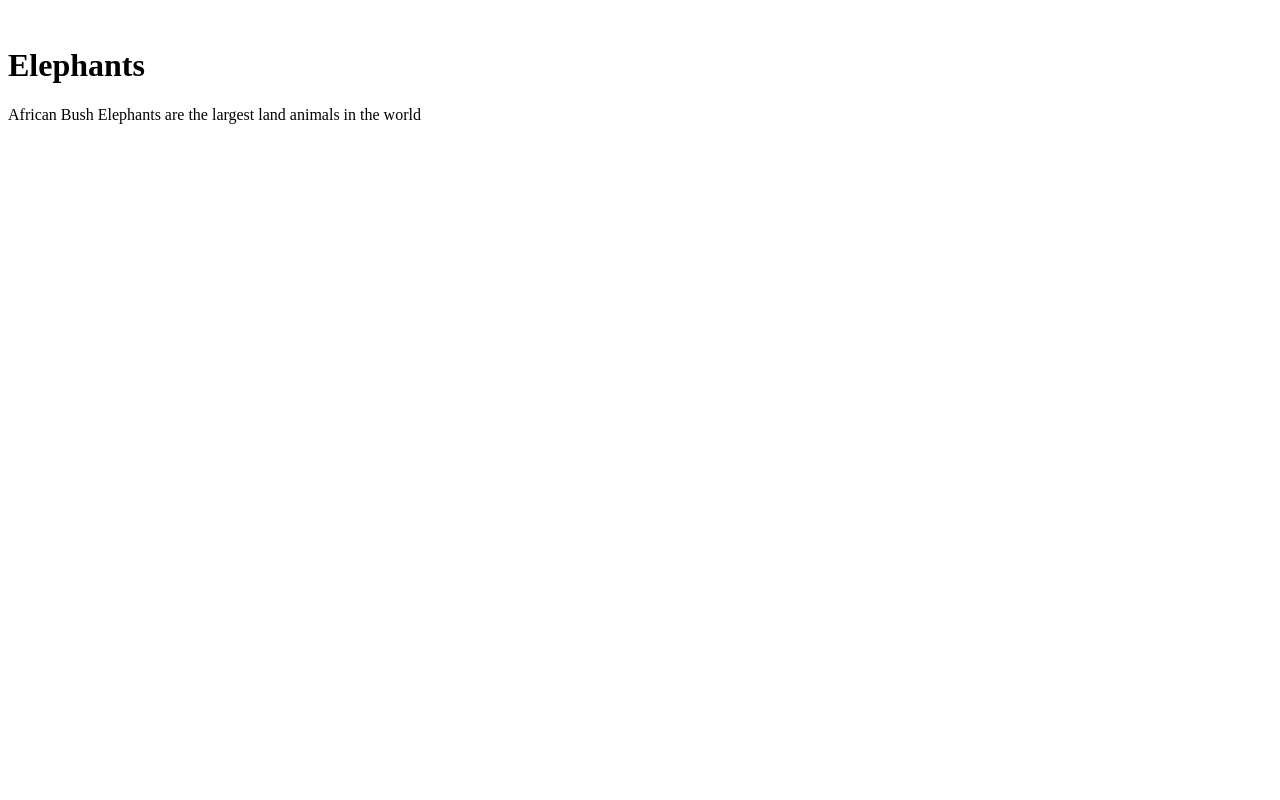
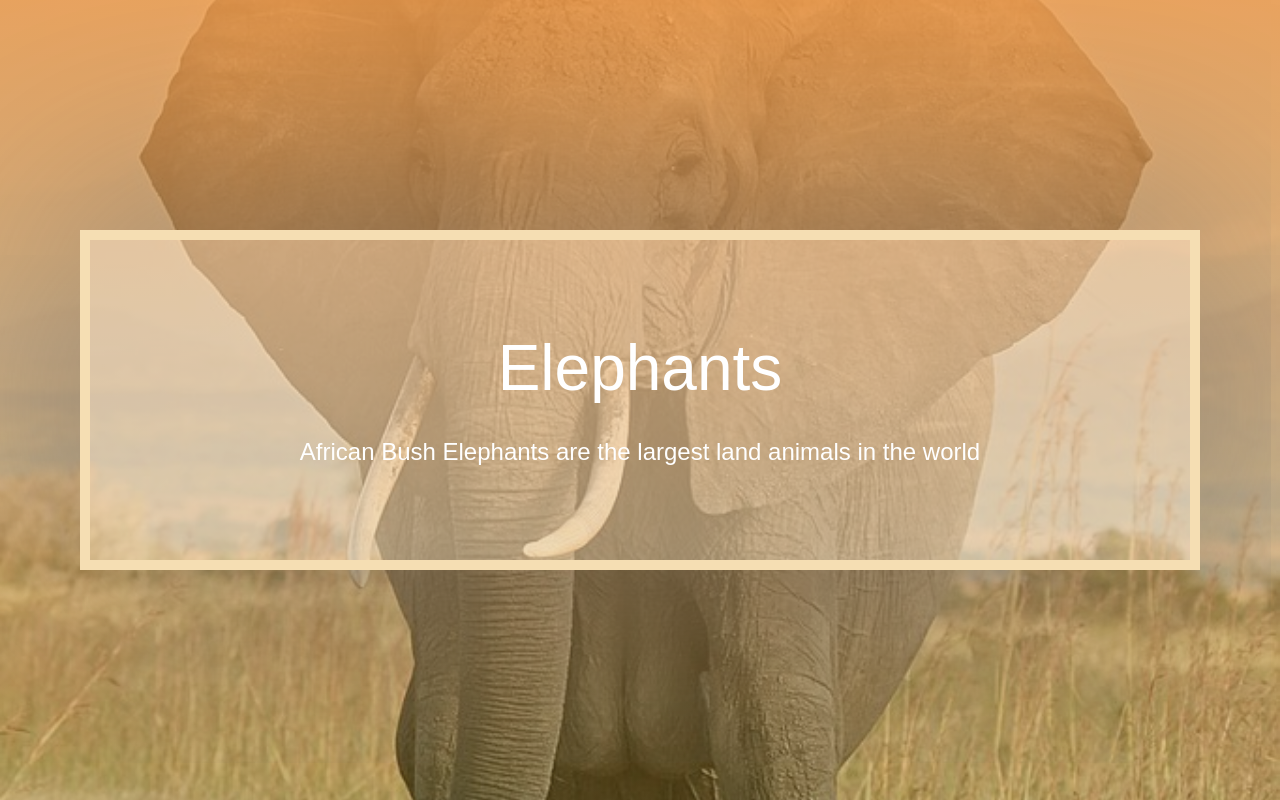
Before and after one commit to gkpeel/elephants, a plain HTML site: page index.html in a window 1280 px wide. Drawn offline with Linux system fonts and the light colour scheme.

Commit message:
updated stylesheet and content

```diff
--- a/index.html
+++ b/index.html
@@ -10,10 +10,13 @@
 </head>
 <body>
     <div class="background-img">
-        <img src="" alt="">
+        <div class="overlay d-flex">
+            <div class="main-text">
+                <h1>Elephants</h1>
+                <div class="callout-text">African Bush Elephants are the largest land animals in the world</div>
+            </div>
+        </div>
     </div>
-    <h1>Elephants</h1>
-    <div class="callout-text">African Bush Elephants are the largest land animals in the world</div>
 
 </body>
 </html>
--- a/styles.css
+++ b/styles.css
@@ -1,7 +1,99 @@
+/* http://meyerweb.com/eric/tools/css/reset/
+   v2.0 | 20110126
+   License: none (public domain)
+*/
+
+html, body, div, span, applet, object, iframe,
+h1, h2, h3, h4, h5, h6, p, blockquote, pre,
+a, abbr, acronym, address, big, cite, code,
+del, dfn, em, img, ins, kbd, q, s, samp,
+small, strike, strong, sub, sup, tt, var,
+b, u, i, center,
+dl, dt, dd, ol, ul, li,
+fieldset, form, label, legend,
+table, caption, tbody, tfoot, thead, tr, th, td,
+article, aside, canvas, details, embed,
+figure, figcaption, footer, header, hgroup,
+menu, nav, output, ruby, section, summary,
+time, mark, audio, video {
+	margin: 0;
+	padding: 0;
+	border: 0;
+	font-size: 100%;
+	font: inherit;
+	vertical-align: baseline;
+}
+/* HTML5 display-role reset for older browsers */
+article, aside, details, figcaption, figure,
+footer, header, hgroup, menu, nav, section {
+	display: block;
+}
+body {
+	line-height: 1;
+}
+ol, ul {
+	list-style: none;
+}
+blockquote, q {
+	quotes: none;
+}
+blockquote:before, blockquote:after,
+q:before, q:after {
+	content: '';
+	content: none;
+}
+table {
+	border-collapse: collapse;
+	border-spacing: 0;
+}
+
+
+/* End CSS Reset */
+
+
 .background-img {
-    background: url('bush_elephant.jpg')
+    background: url('bush_elephant.jpg') no-repeat center;
+    background-size: cover;
     position: fixed;
     width: 100%;
-    height: auto;
+    height: 100vh;
     overflow: hidden
 }
+
+.d-flex {
+    display: flex;
+    flex-direction: column;
+    justify-content: center;
+}
+
+.overlay {
+    width: 100%;
+    height: 100%;
+    background: linear-gradient(to bottom,
+                                rgba(243,156,73,0.85),
+                                rgba(167,138,43,0.329));
+}
+
+.main-text {
+    width: 66%;
+    margin: 0 auto;
+    color: white;
+    font-family: Arial;
+    text-align: center;
+    justify-content: center;
+    align-content: center;
+    padding: 6rem 8rem;
+    background-color: rgba(255,255,255,0.3);
+    box-shadow: 0 5px 250px #666;
+    outline: wheat solid 10px;
+}
+
+h1 {
+    font-size: 4rem;
+    margin-bottom: 2.5rem;
+}
+
+.callout-text {
+    font-size: 1.5rem;
+    font-weight: 300;
+}
```
